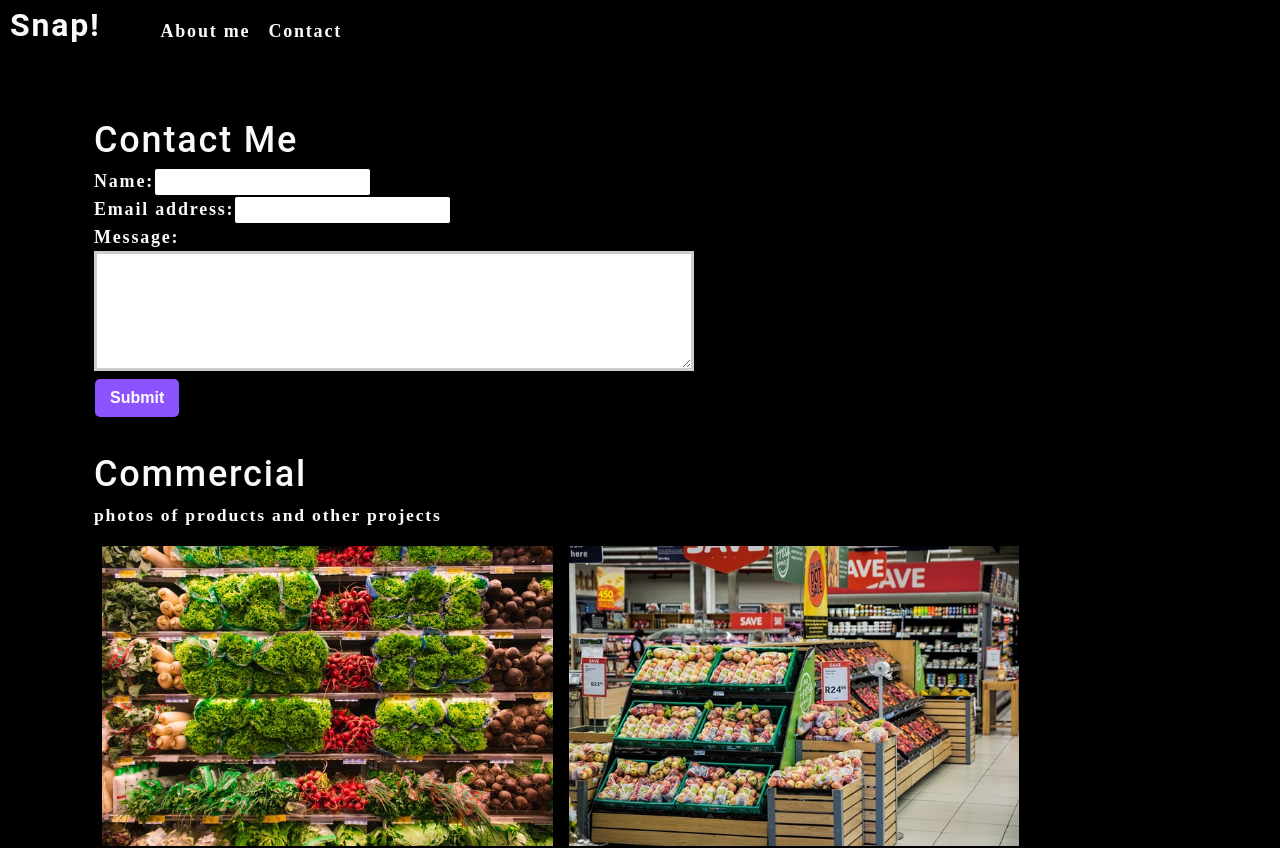
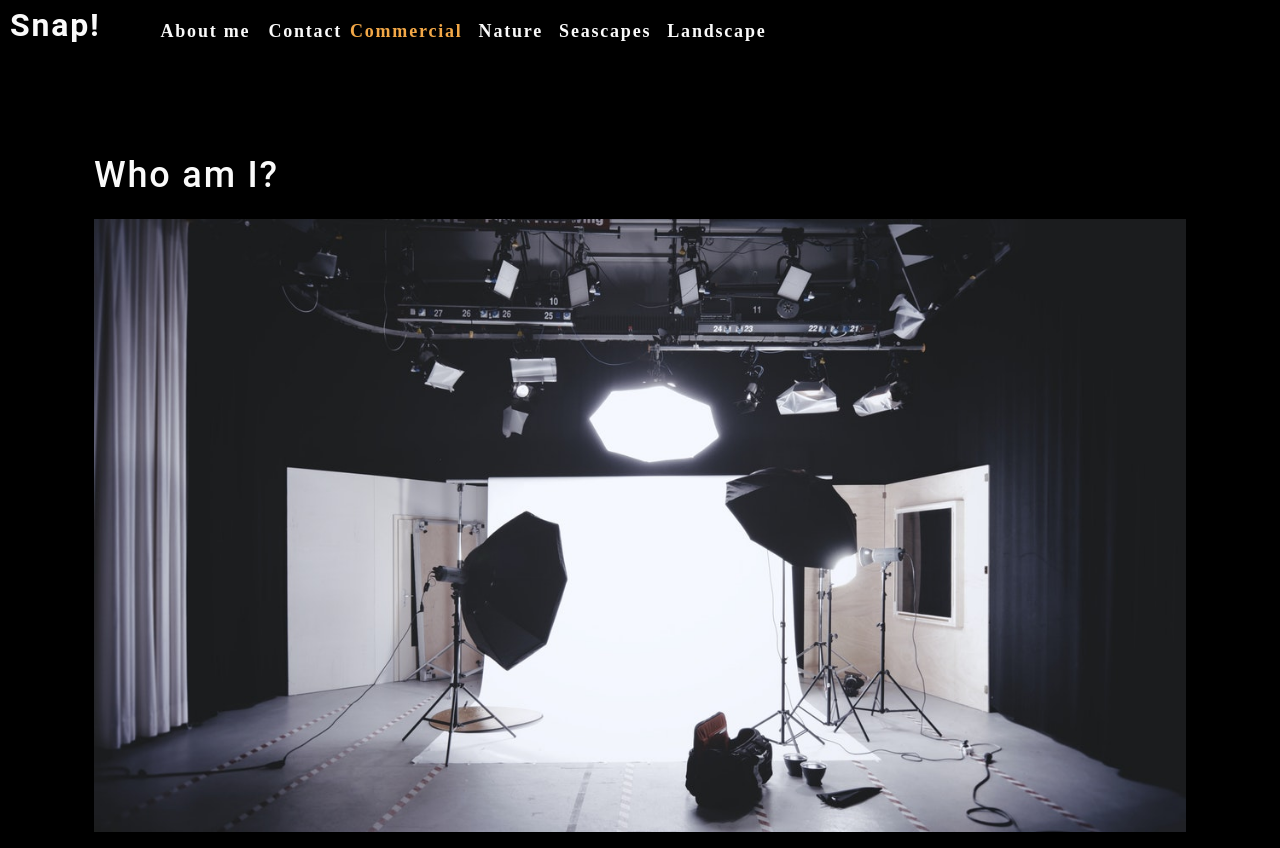
Before and after one commit to JJLindsey/photo-portfolio, a React (Create React App) app: page / in a window 1280 px wide. Shown: the top 848 px of the page. Built offline with nearby package versions, Linux system fonts and the light colour scheme.

Commit message:
update page sequence

```diff
--- a/src/App.js
+++ b/src/App.js
@@ -7,7 +7,7 @@ import Gallery from './components/Gallery';
 import ContactForm from './components/Contact';
 
 function App() {
-  const [categories] =useState([
+  const [categories] = useState([
     {
       name:'commercial',
       description: 'photos of products and other projects',
@@ -18,18 +18,19 @@ function App() {
   ])
 
   const [currentCategory, setCurrentCategory] = useState(categories[0]);
-
+  console.log(currentCategory)
   return (
       <div>
-          <Nav>
+          <Nav
             categories={categories}
             setCurrentCategory={setCurrentCategory}
-            currentCategory={currentCategory}
+            currentCategory={currentCategory}>
           </Nav>
           <main>
+              <About></About>
+              <Gallery currentCategory={currentCategory}></Gallery>
+
               <ContactForm></ContactForm>
-              <Gallery currentCategory={currentCategory}></Gallery>
-              <About></About>
           </main>
       </div>
   );
--- a/src/components/Nav/index.js
+++ b/src/components/Nav/index.js
@@ -1,4 +1,4 @@
-import React from 'react';
+import React, { useEffect } from 'react';
 import { capitalizeFirstLetter } from "../../utils/helpers";
 
 function Nav(props) {
@@ -8,10 +8,10 @@ function Nav(props) {
         setCurrentCategory,
         currentCategory,
     } = props;
-
-    // useEffect(() => {
-    //     document.title = capitalizeFirstLetter(currentCategory.name);
-    // }, [currentCategory]);
+    console.log(currentCategory)
+    useEffect(() => {
+        document.title = capitalizeFirstLetter(currentCategory.name);
+    }, [currentCategory]);
 
 
     // const handleClick = () => {
```
